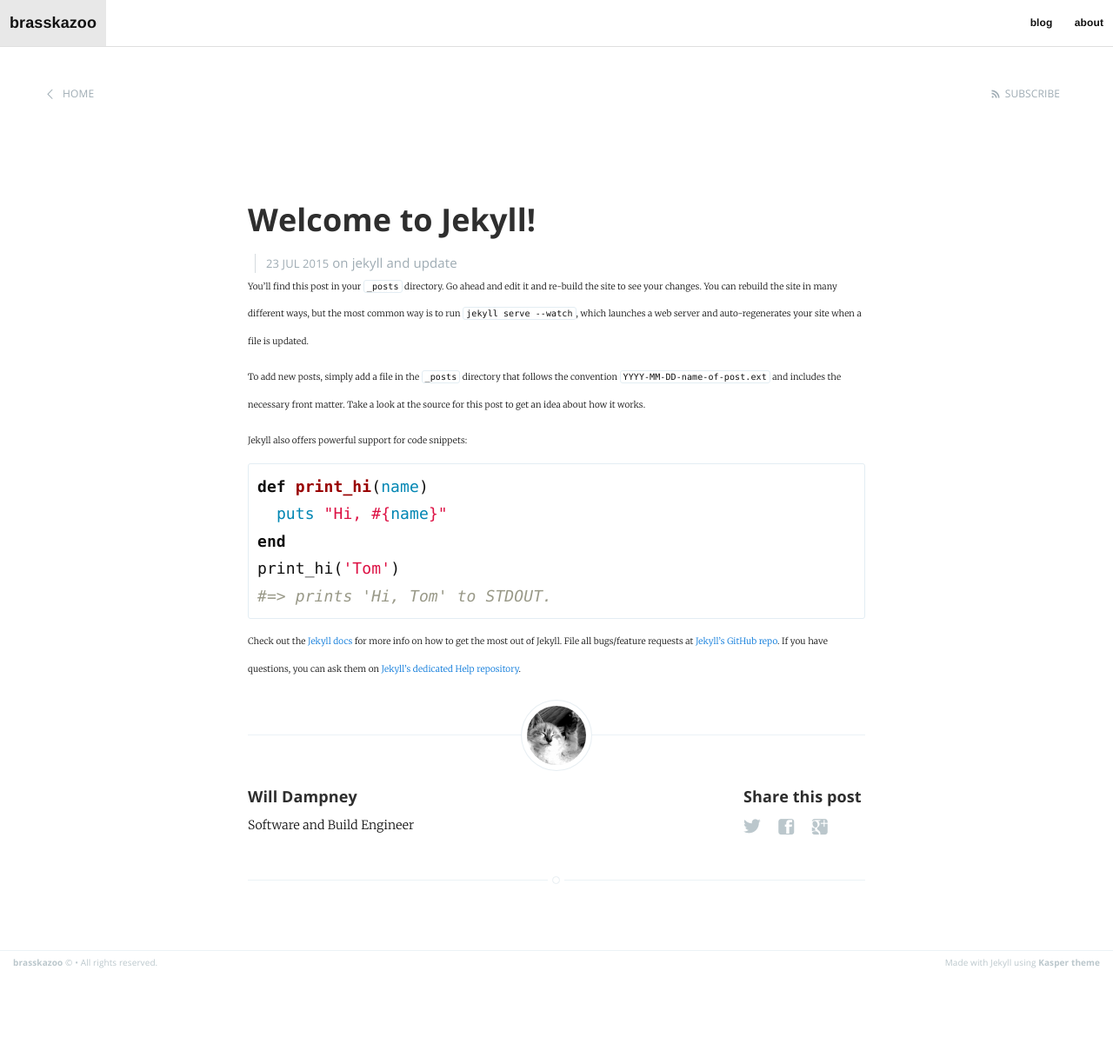
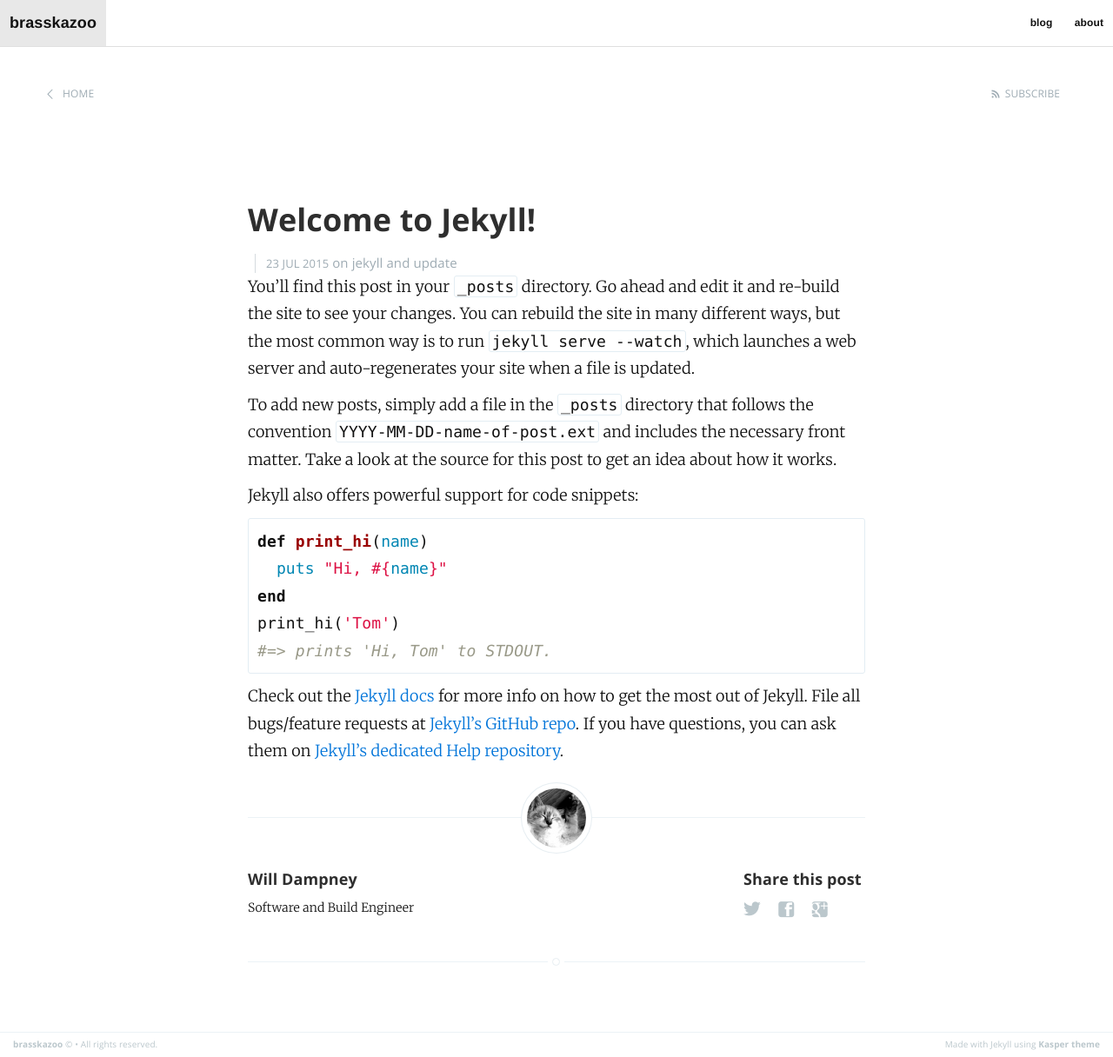
Before and after one commit to brasskazoo/brasskazoo.github.io, a Jekyll site: the page built from _posts/2015-07-23-welcome-to-jekyll.markdown, in a window 1280 px wide. Shown: the whole page at 87% size. Built offline with Jekyll 4.4.1, drawn with Linux system fonts in a browser that asks for light colours; Markdown is read by kramdown in place of the engine named in the settings; before the commit the page ends 1121 px from its top, so only the background shows below that.

Commit message:
Improve CSS for post paragraph tags

```diff
--- a/_sass/_basscss.scss
+++ b/_sass/_basscss.scss
@@ -149,8 +149,8 @@ h1, h2, h3, h4, h5, h6 {
 }
 
 p, dl, ol, ul {
-  font-size: 1rem;
-  margin-top: 0;
+  //font-size: 1rem;
+  //margin-top: 0;
   margin-bottom: 1rem;
 }
 
```
